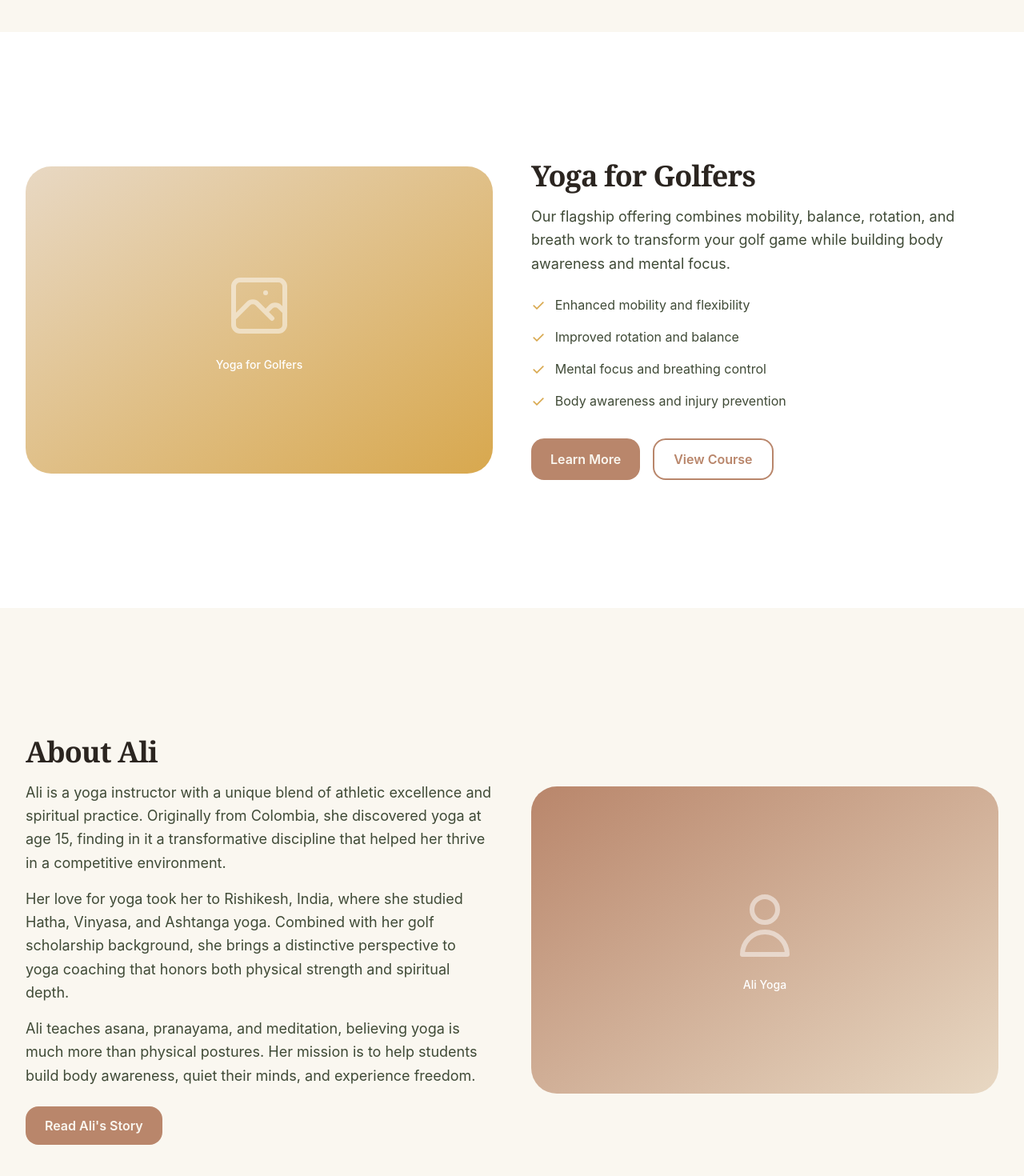
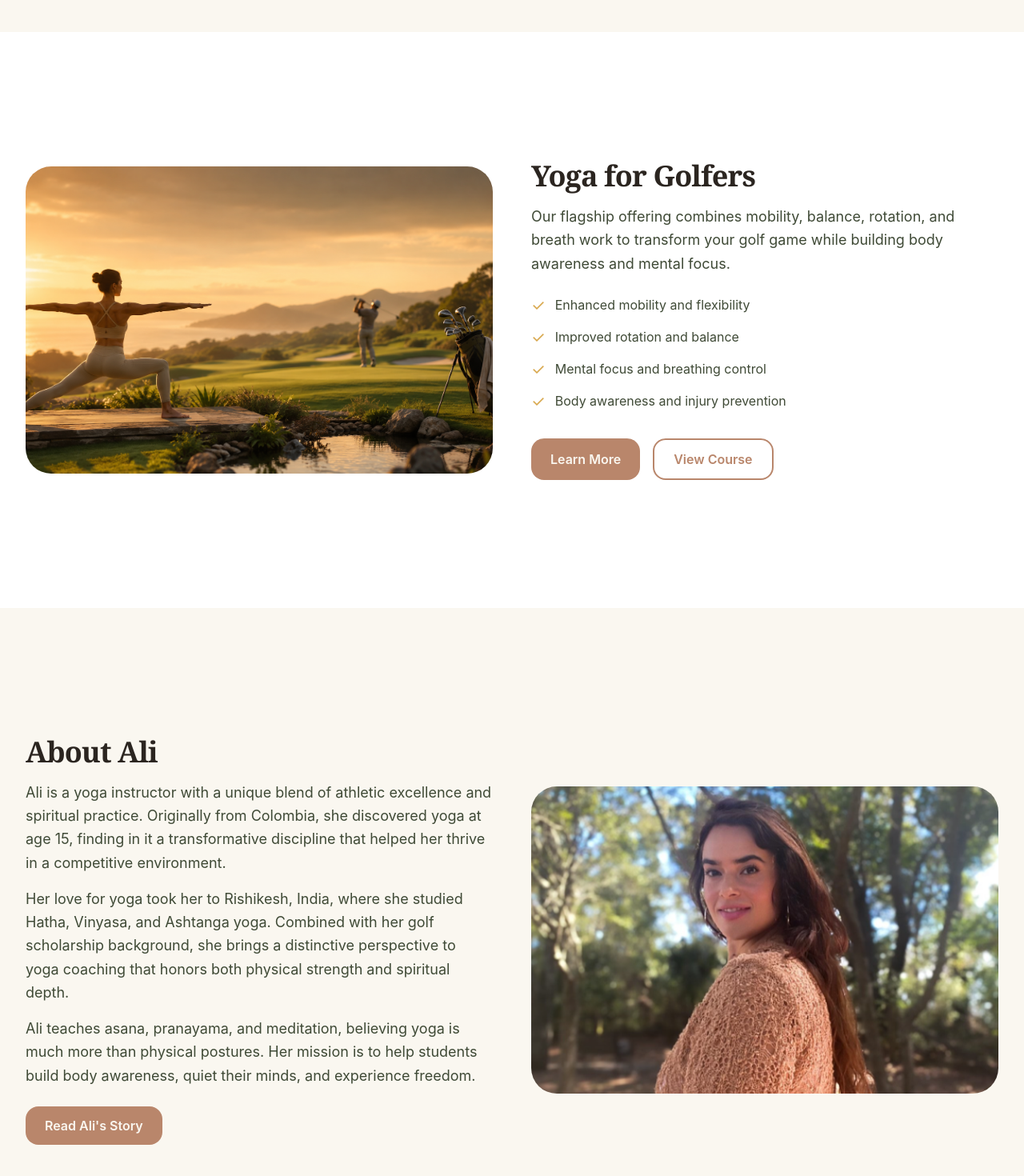
Before and after one commit to codegenius1010/ali-yoga, a Next.js app: page / in a window 1280 px wide. Shown: the part 1737-3207 px from the top of the page at 80% size. Built offline with nearby package versions, Linux system fonts and the light colour scheme.

Commit message:
feat: Add images to homepage sections and yoga-for-golfers hero
- Add AliHeadshot.webp image to About Ali section on homepage
- Add home-hero-yoga-golf.png image to Yoga for Golfers feature section on homepage
- Add home-hero-yoga-golf.png as hero background for yoga-for-golfers page

```diff
--- a/app/page.tsx
+++ b/app/page.tsx
@@ -187,24 +187,13 @@ export default function Home() {
         {/* 4. Yoga for Golfers Feature */}
         <Section size="lg" background="white">
           <div className="grid grid-cols-1 lg:grid-cols-2 gap-12 items-center">
-            {/* Left: Image Placeholder */}
-            <div className="h-96 bg-gradient-to-br from-warm-sand to-golden-sun rounded-2xl flex items-center justify-center">
-              <div className="text-center text-white">
-                <svg
-                  className="w-24 h-24 mx-auto mb-4 opacity-50"
-                  fill="none"
-                  stroke="currentColor"
-                  viewBox="0 0 24 24"
-                >
-                  <path
-                    strokeLinecap="round"
-                    strokeLinejoin="round"
-                    strokeWidth={1.5}
-                    d="M4 16l4.586-4.586a2 2 0 012.828 0L16 16m-2-2l1.586-1.586a2 2 0 012.828 0L20 14m-6-6h.01M6 20h12a2 2 0 002-2V6a2 2 0 00-2-2H6a2 2 0 00-2 2v12a2 2 0 002 2z"
-                  />
-                </svg>
-                <p className="text-sm font-medium">Yoga for Golfers</p>
-              </div>
+            {/* Left: Image */}
+            <div className="h-96 rounded-2xl flex items-center justify-center overflow-hidden">
+              <img
+                src="/images/home-hero-yoga-golf.png"
+                alt="Yoga for Golfers"
+                className="w-full h-full object-cover"
+              />
             </div>
 
             {/* Right: Content */}
@@ -277,24 +266,13 @@ export default function Home() {
               </Link>
             </div>
 
-            {/* Right: Image Placeholder */}
-            <div className="h-96 bg-gradient-to-br from-soft-clay to-warm-sand rounded-2xl flex items-center justify-center order-first lg:order-last">
-              <div className="text-center text-white">
-                <svg
-                  className="w-24 h-24 mx-auto mb-4 opacity-50"
-                  fill="none"
-                  stroke="currentColor"
-                  viewBox="0 0 24 24"
-                >
-                  <path
-                    strokeLinecap="round"
-                    strokeLinejoin="round"
-                    strokeWidth={1.5}
-                    d="M16 7a4 4 0 11-8 0 4 4 0 018 0zM12 14a7 7 0 00-7 7h14a7 7 0 00-7-7z"
-                  />
-                </svg>
-                <p className="text-sm font-medium">Ali Yoga</p>
-              </div>
+            {/* Right: Image */}
+            <div className="h-96 rounded-2xl flex items-center justify-center overflow-hidden order-first lg:order-last">
+              <img
+                src="/images/AliHeadshot.webp"
+                alt="Ali - Yoga Instructor"
+                className="w-full h-full object-cover"
+              />
             </div>
           </div>
         </Section>
--- a/app/yoga-for-golfers/page.tsx
+++ b/app/yoga-for-golfers/page.tsx
@@ -194,6 +194,7 @@ export default function YogaForGolfersPage() {
         <Hero
           headline="Yoga for Golfers Who Want More Mobility, Balance & Focus"
           subheadline="A golf-focused yoga method designed to improve body awareness, flexibility, rotation, breathing, and mental presence on and off the course."
+          backgroundImage="/images/home-hero-yoga-golf.png"
           primaryCta={{
             label: 'Start Golf Yoga Coaching',
             href: '/book',
```
